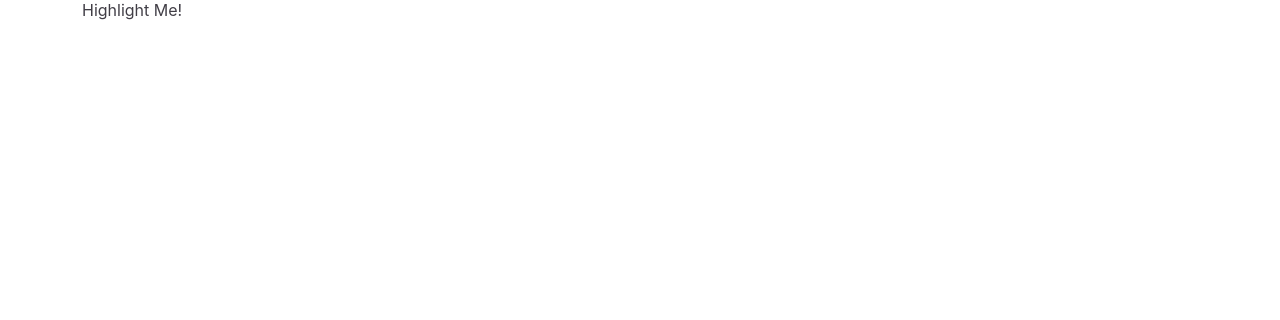
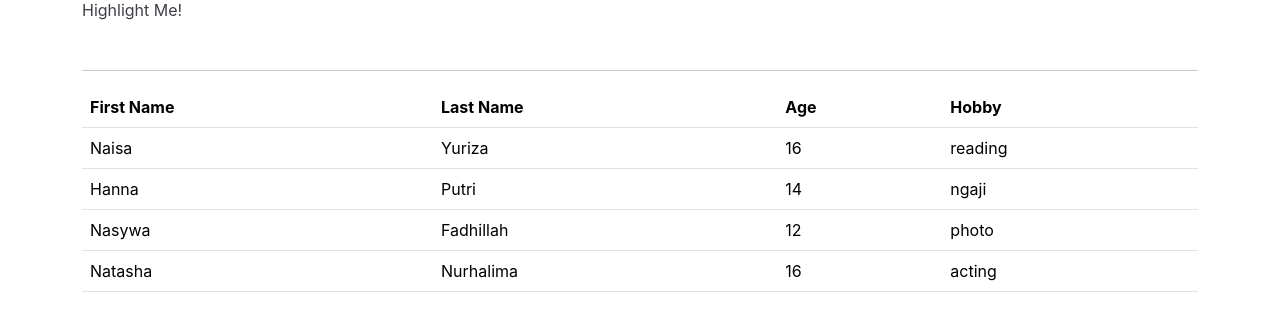
Before and after one commit to iqbalrivaldi28/Learn-Angular-17, an Angular app: page / in a window 1280 px wide. Shown: the part 2821-3141 px from the top of the page. Before the commit the page ends 2891 px from the top, so only its background shows below. Built offline with nearby package versions, Linux system fonts and the light colour scheme.

Commit message:
feat: add depedency injection

```diff
--- a/src/app/app.component.html
+++ b/src/app/app.component.html
@@ -28,3 +28,5 @@
 
   <p [appHighlight]="color">Highlight Me!</p>
 </div>
+
+<app-list-user></app-list-user>
--- a/src/app/app.component.ts
+++ b/src/app/app.component.ts
@@ -10,6 +10,7 @@ import { DirectiveNgclassComponent } from './components/directive-ngclass/direct
 import { DirectiveNgstyleComponent } from './components/directive-ngstyle/directive-ngstyle.component';
 import { DirectiveStructuralComponent } from './components/directive-structural/directive-structural.component';
 import { HighlightDirective } from './components/highlight.directive';
+import { ListUserComponent } from './components/depedency-injection/list-user/list-user.component';
 
 @Component({
   selector: 'app-root',
@@ -27,6 +28,7 @@ import { HighlightDirective } from './components/highlight.directive';
     DirectiveStructuralComponent,
     DirectiveStructuralComponent,
     HighlightDirective,
+    ListUserComponent,
   ],
   templateUrl: './app.component.html',
   styleUrl: './app.component.scss',
--- /dev/null
+++ b/src/app/components/depedency-injection/interface/user.ts
@@ -0,0 +1,6 @@
+export interface User {
+  firstName: string;
+  lastName: string;
+  age: number;
+  hobby: string;
+}
--- /dev/null
+++ b/src/app/components/depedency-injection/list-user/list-user.component.html
@@ -0,0 +1,21 @@
+<div class="container mb-5">
+  <hr />
+  <table class="table">
+    <thead>
+      <tr>
+        <th scope="col">First Name</th>
+        <th scope="col">Last Name</th>
+        <th scope="col">Age</th>
+        <th scope="col">Hobby</th>
+      </tr>
+    </thead>
+    <tbody *ngFor="let item of users">
+      <tr>
+        <td>{{ item.firstName }}</td>
+        <td>{{ item.lastName }}</td>
+        <td>{{ item.age }}</td>
+        <td>{{ item.hobby }}</td>
+      </tr>
+    </tbody>
+  </table>
+</div>
--- /dev/null
+++ b/src/app/components/depedency-injection/list-user/list-user.component.ts
@@ -0,0 +1,23 @@
+import { Component } from '@angular/core';
+import { UserService } from '../service/user.service';
+import { User } from '../interface/user';
+import { CommonModule } from '@angular/common';
+
+@Component({
+  selector: 'app-list-user',
+  standalone: true,
+  imports: [CommonModule],
+  templateUrl: './list-user.component.html',
+  styleUrl: './list-user.component.scss',
+})
+export class ListUserComponent {
+  users: User[] = [];
+
+  constructor(private userService: UserService) {}
+
+  ngOnInit(): void {
+    this.userService.getAllUser().then((res) => {
+      this.users = res;
+    });
+  }
+}
--- /dev/null
+++ b/src/app/components/depedency-injection/service/user.service.ts
@@ -0,0 +1,38 @@
+import { Injectable } from '@angular/core';
+import { User } from '../interface/user';
+
+@Injectable({
+  providedIn: 'root',
+})
+export class UserService {
+  constructor() {}
+
+  async getAllUser(): Promise<User[]> {
+    return [
+      {
+        firstName: 'Naisa',
+        lastName: 'Yuriza',
+        age: 16,
+        hobby: 'reading',
+      },
+      {
+        firstName: 'Hanna',
+        lastName: 'Putri',
+        age: 14,
+        hobby: 'ngaji',
+      },
+      {
+        firstName: 'Nasywa',
+        lastName: 'Fadhillah',
+        age: 12,
+        hobby: 'photo',
+      },
+      {
+        firstName: 'Natasha',
+        lastName: 'Nurhalima',
+        age: 16,
+        hobby: 'acting',
+      },
+    ];
+  }
+}
```
Also changed, not shown: src/app/components/depedency-injection/list-user/list-user.component.scss (added), 2 other files (tests, documents, lock files or other folders).
